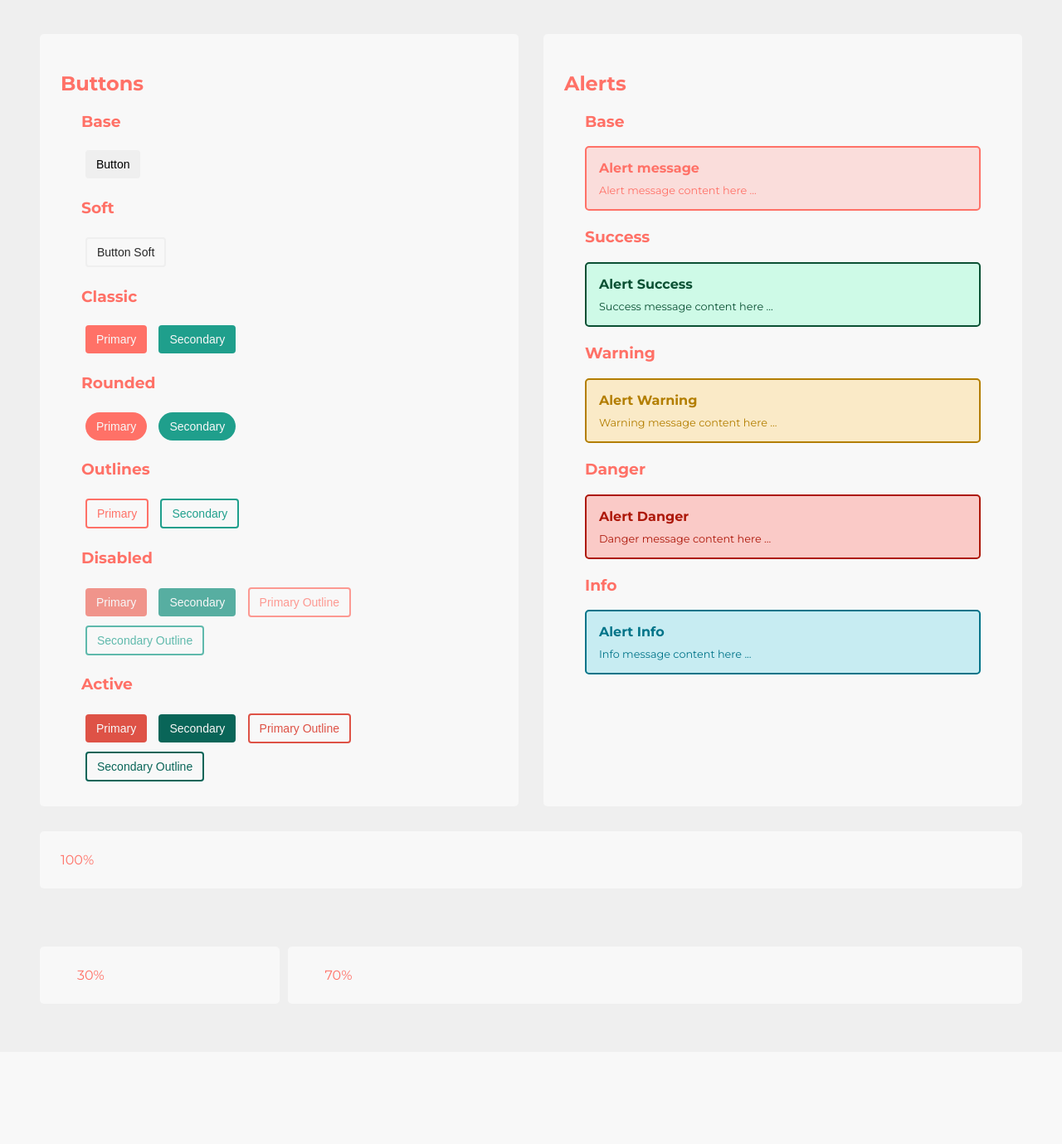
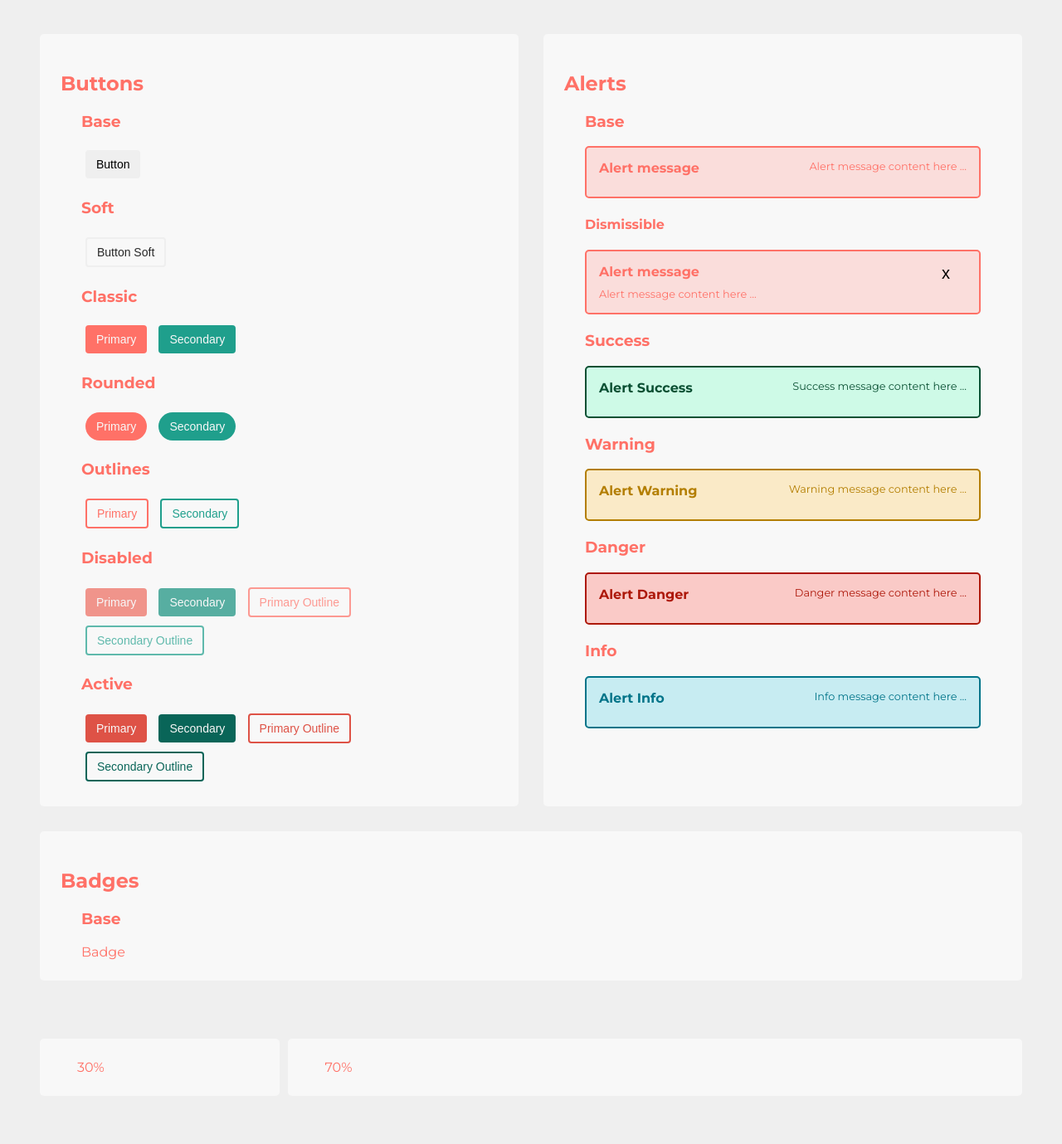
Before and after one commit to CyndelHerolt/flix-project, a PHP site: page / in a window 1280 px wide. Shown: the part 219-1598 px from the top of the page at 83% size. Before the commit the page ends 1400 px from the top, so only its background shows below. Run offline with PHP 8.4, Linux system fonts and the light colour scheme; some web fonts are replaced.

Commit message:
feat [alerts]: classes and js to manage dismissible alerts components

```diff
--- /dev/null
+++ b/library-components/components/alerts/_alerts.js
@@ -0,0 +1,11 @@
+document.addEventListener('DOMContentLoaded', function () {
+    // récupère l'alerte qui contient le bouton .btn-close cliqué
+    const alert = document.querySelector('.alert-dismissible');
+    // récupère le bouton .btn-close cliqué
+    const btnClose = alert.querySelector('.btn-close');
+    // écoute le clic sur le bouton .btn-close
+    btnClose.addEventListener('click', function () {
+        // cache l'alerte
+        alert.remove();
+    });
+});
--- a/library-components/components/alerts/_alerts.scss
+++ b/library-components/components/alerts/_alerts.scss
@@ -1,6 +1,8 @@
-
-
 .alert {
+    display: flex;
+    flex-direction: row;
+    align-items: flex-start;
+    justify-content: space-between;
     padding: 15px;
     margin-bottom: 20px;
     border: 2px solid var(--color-primary);
@@ -41,3 +43,7 @@
     color: var(--color-info-txt);
     border: 2px solid var(--color-info-txt);
 }
+
+.alert-dismissible {
+    padding-right: 35px;
+}
--- a/library-components/components/buttons/_buttons.scss
+++ b/library-components/components/buttons/_buttons.scss
@@ -148,3 +148,19 @@
     transition: ease-in-out 0.2s;
   }
 }
+
+.btn-close {
+  padding: 0;
+  margin: 0;
+  border: none;
+  background-color: transparent;
+  //color: var(--color-text);
+  font-size: 1.25rem;
+  cursor: pointer;
+  transition: ease-in-out 0.2s;
+
+&:hover {
+    color: var(--color-text-hover);
+    transition: ease-in-out 0.2s;
+  }
+}
--- a/library-components/components/js/main.js
+++ b/library-components/components/js/main.js
@@ -1 +1,2 @@
 import './_theme.js';
+import '../alerts/_alerts.js';
--- a/library-components/css/main.css
+++ b/library-components/css/main.css
@@ -24,6 +24,10 @@
   --color-info-txt: #007489; }
 
 .alert {
+  display: flex;
+  flex-direction: row;
+  align-items: flex-start;
+  justify-content: space-between;
   padding: 15px;
   margin-bottom: 20px;
   border: 2px solid var(--color-primary);
@@ -57,6 +61,9 @@
   background-color: var(--color-info);
   color: var(--color-info-txt);
   border: 2px solid var(--color-info-txt); }
+
+.alert-dismissible {
+  padding-right: 35px; }
 
 .btn {
   text-decoration: none;
@@ -168,6 +175,18 @@
   transition: ease-in-out 0.2s; }
   .btn-soft:hover {
     background-color: var(--color-secondary);
+    transition: ease-in-out 0.2s; }
+
+.btn-close {
+  padding: 0;
+  margin: 0;
+  border: none;
+  background-color: transparent;
+  font-size: 1.25rem;
+  cursor: pointer;
+  transition: ease-in-out 0.2s; }
+  .btn-close:hover {
+    color: var(--color-text-hover);
     transition: ease-in-out 0.2s; }
 
 .flix-grid {
--- a/library-components/index.html
+++ b/library-components/index.html
@@ -60,12 +60,24 @@
             <div class="p-2">
                 <h3>Base</h3>
                 <div class="alert">
+                        <div class="alert-title">
+                            Alert message
+                        </div>
+                        <div class="alert-content">
+                            Alert message content here ...
+                        </div>
+                </div>
+                <h4>Dismissible</h4>
+                <div class="alert alert-dismissible fade show">
+                    <div>
                     <div class="alert-title">
                         Alert message
                     </div>
                     <div class="alert-content">
                         Alert message content here ...
                     </div>
+                    </div>
+                    <button type="button" class="btn-close" data-bs-dismiss="alert" aria-label="Close">x</button>
                 </div>
             </div>
             <div class="p-2">
@@ -113,7 +125,15 @@
                 </div>
             </div>
         </div>
-        <div class="flix-col-12 p-2 bg-dominant">100%</div>
+        <div class="flix-col-12 p-2 bg-dominant">
+            <h2>Badges</h2>
+            <div class="p-2">
+                <h3>Base</h3>
+                <div class="badge">
+                    Badge
+                </div>
+            </div>
+        </div>
     </div>
     <div class="flix-row g-1">
         <div class="flix-col-3 p-4 bg-dominant">30%</div>
```
Also changed, not shown: library-components/components/badges/_badges.scss (added).
